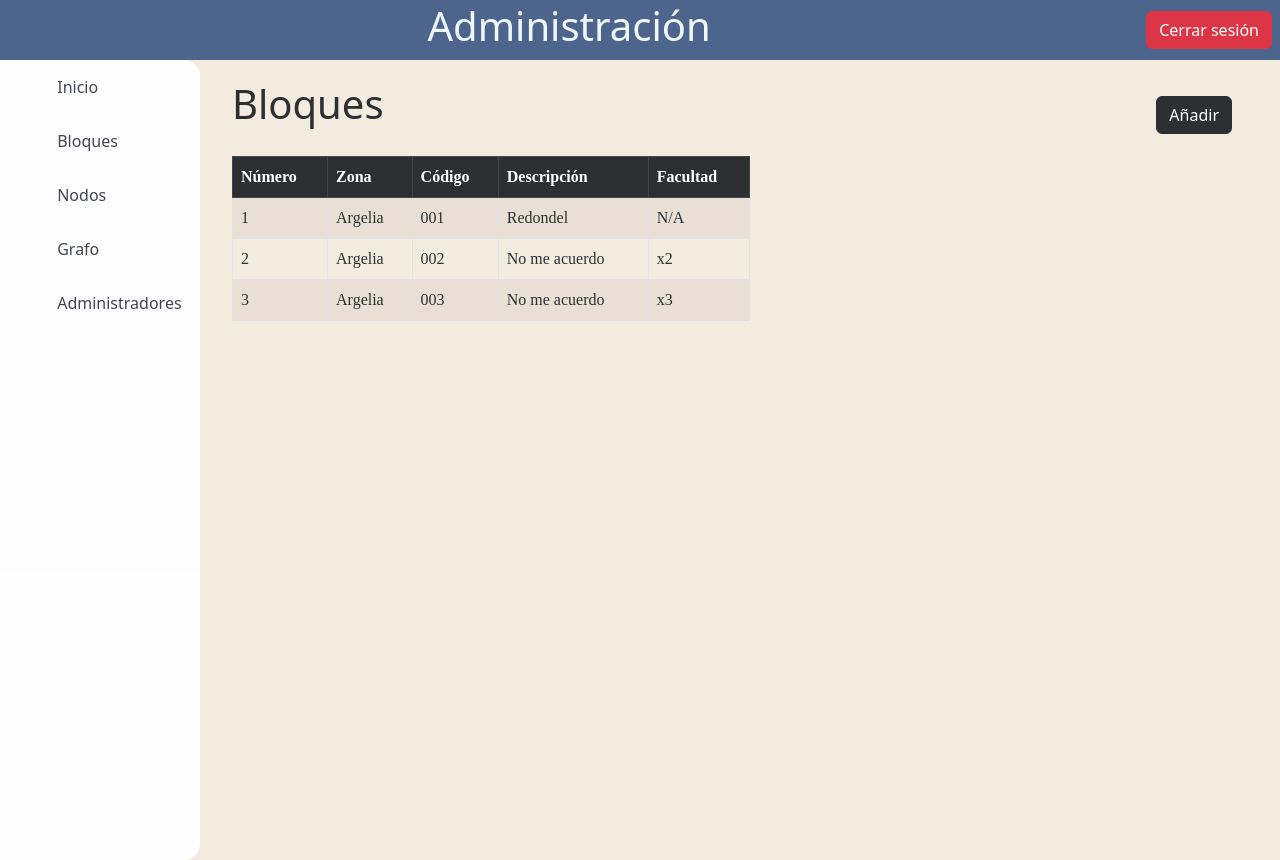
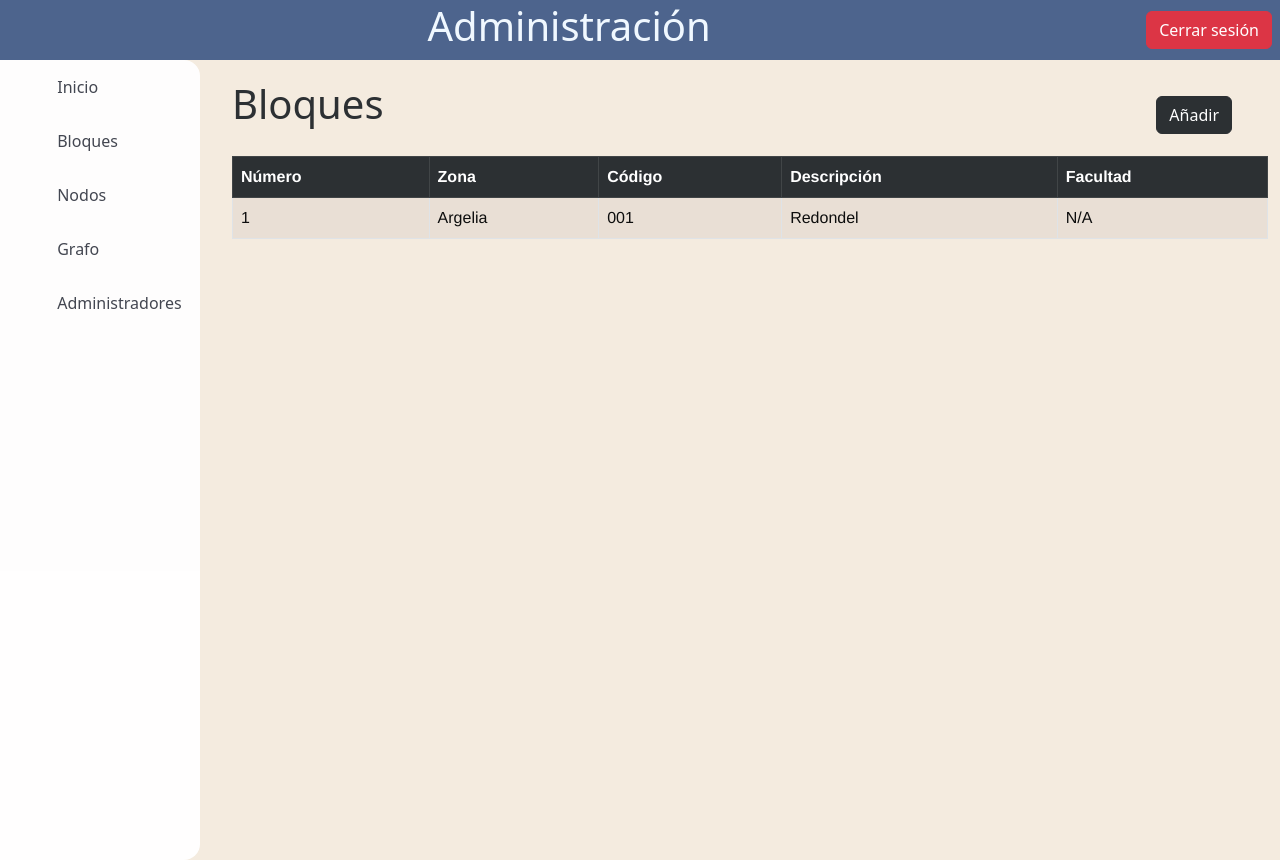
Before and after one commit to IvanG0nzalez/Mapify, a Django app: page /administracion/bloque in a window 1280 px wide. Run offline with Django 4.2, Linux system fonts and the light colour scheme; the visitor is signed in with stand-in values (Sample User, id 1).

Commit message:
Actualización Vista Tablas

```diff
--- a/templates/pantallas/anadir_bloque_admin.html
+++ b/templates/pantallas/anadir_bloque_admin.html
@@ -41,8 +41,8 @@
             </div>
 
             <div class="d-flex justify-content-end">
-                <button type="button" class="btn btn-dark mx-2" onclick="irAPagina('bloque')">Guardar</button>
-                <button type="button" class="btn btn-danger mx-2" onclick="irAPagina('bloque')">Cancelar</button>
+                <a href="{% url 'bloque' %}" class="btn btn-dark mx-2">Guardar</a>
+                <a href="{% url 'bloque' %}" class="btn btn-danger mx-2">Cancelar</a>
             </div>
 
 
--- a/templates/pantallas/bloque_admin.html
+++ b/templates/pantallas/bloque_admin.html
@@ -24,7 +24,9 @@
 
         <h1 class="container">Bloques</h1>
         <div>
-            <button type="button" class="btn btn-dark mx-5 mt-3" onclick="irAPagina('anadir-bloque')">Añadir</button>
+            <a href="{% url 'anadir-bloque' %}">
+                <button type="button" class="btn btn-dark mx-5 mt-3">Añadir</button>
+            </a>
         </div>
 
 
@@ -41,31 +43,17 @@
                 <th>Facultad</th>
             </tr>
             </thead>
-            <tbody class="tbody_bloque" onclick="irAPagina('detalle-bloque')">
+
+
+            <tbody class="tbody_bloque">
             <tr>
-                <td>1</td>
-                <td>Argelia</td>
-                <td>001</td>
-                <td>Redondel</td>
-                <td>N/A</td>
+                <td><a href="{% url 'detalle-bloque' %}">1</a></td>
+                <td><a href="{% url 'detalle-bloque' %}">Argelia</a></td>
+                <td><a href="{% url 'detalle-bloque' %}">001</a></td>
+                <td><a href="{% url 'detalle-bloque' %}">Redondel</a></td>
+                <td><a href="{% url 'detalle-bloque' %}">N/A</a></td>
             </tr>
-            <tr>
-                <td>2</td>
-                <td>Argelia</td>
-                <td>002</td>
-                <td>No me acuerdo</td>
-                <td>x2</td>
-            </tr>
-            <tr>
-                <td>3</td>
-                <td>Argelia</td>
-                <td>003</td>
-                <td>No me acuerdo</td>
-                <td>x3</td>
-            </tr>
-            </tbody>
         </table>
-
     </div>
 
     <script src="{% static "scripts/scripts.js" %}"></script>
--- a/templates/pantallas/modificar_bloque_admin.html
+++ b/templates/pantallas/modificar_bloque_admin.html
@@ -41,10 +41,8 @@
             </div>
 
             <div class="d-flex justify-content-end">
-
-                <button type="button" class="btn btn-dark mx-2" onclick="irAPagina('detalle-bloque')">Guardar</button>
-                <button type="button" class="btn btn-danger mx-2" onclick="irAPagina('detalle-bloque')">Eliminar</button>
-
+                <a href="{% url 'detalle-bloque' %}" class="btn btn-dark mx-2">Guardar</a>
+                <a href="{% url 'detalle-bloque' %}" class="btn btn-danger mx-2">Eliminar</a>
             </div>
 
 
--- a/templates/static/css/style.css
+++ b/templates/static/css/style.css
@@ -99,17 +99,22 @@ body, html {
 }
 
 table {
-    width: 50% !important;
+    width: 100%;
     margin: 20px 20px 20px 0;
 }
 
 .thead_bloque {
-    font-family: "Times New Roman" !important;
+    font-family: Helvetica, serif;
     font-size: 1em;
 }
 
 .tbody_bloque {
-    font-family: "Times New Roman" !important;
+    font-family: Helvetica, serif;
     font-size: 1em;
     cursor: pointer;
 }
+
+table a {
+    color: black;
+    text-decoration: none;
+}
--- a/templates/static/scripts/scripts.js
+++ b/templates/static/scripts/scripts.js
@@ -21,7 +21,3 @@ function initMap() {
 }
 
 initMap()
-
-function irAPagina(pagina) {
-    window.location.href = pagina;
-}
```
Also changed, not shown: templates/pantallas/detalle_bloque_admin.html (+6 -3 lines).
